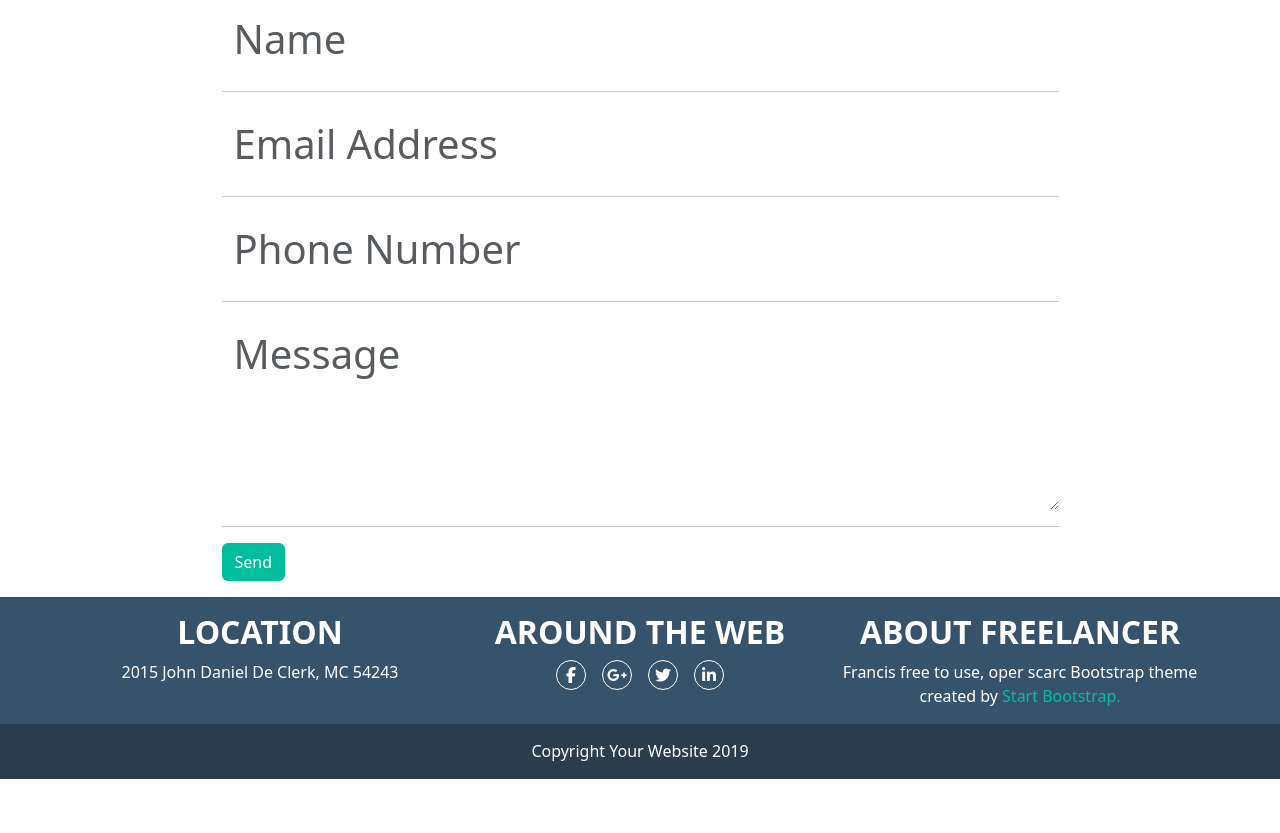
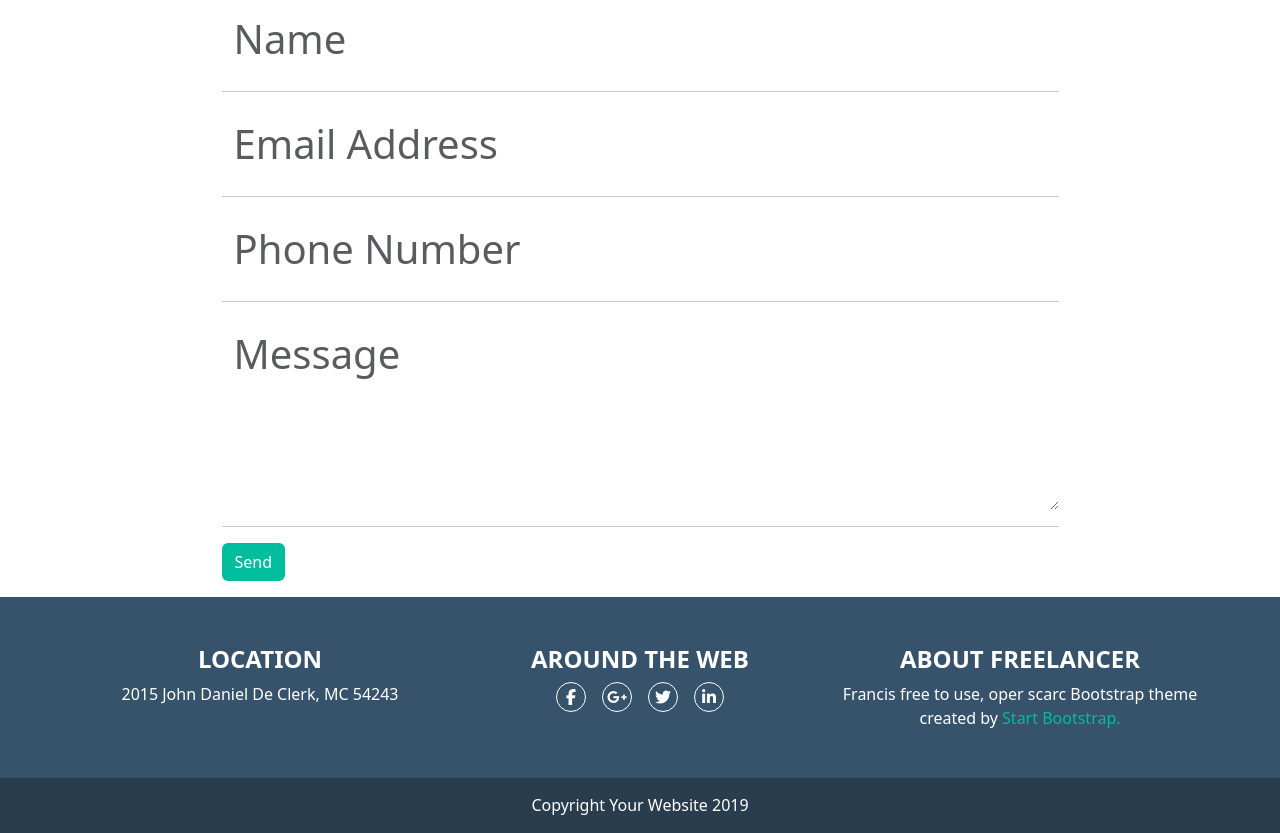
Before and after one commit to Andrea030105/html-css-bootstrap-grid, a plain HTML site: page index.html in a window 1280 px wide. Shown: the part 2355-3188 px from the top of the page. Before the commit the page ends 3134 px from the top, so only its background shows below. Drawn offline with nearby package versions, Linux system fonts and the light colour scheme.

Commit message:
fix-footer-desktop

```diff
--- a/index.html
+++ b/index.html
@@ -210,15 +210,15 @@
     <footer>
         <div class="container">
             <div class="row d-flex justify-content-center">
-                <div class="col-10 col-md-4 text-center">
-                    <div class="container-text cl-white mt-3">
-                        <h2 class="text-uppercase fw-bold">location</h2>
+                <div class="col-12 col-md-4 text-center">
+                    <div class="container-text cl-white mt-5">
+                        <h2 class="text-uppercase fw-bold fs-4">location</h2>
                         <p>2015 John Daniel De Clerk, MC 54243</p>
                     </div>
                 </div>
-                <div class="col-10 col-md-4 text-center">
-                    <div class="container-text cl-white mt-3">
-                        <h2 class="text-uppercase fw-bold">Around the web</h2>
+                <div class="col-12 col-md-4 text-center">
+                    <div class="container-text cl-white mt-5">
+                        <h2 class="text-uppercase fw-bold fs-4">Around the web</h2>
                         <div class="circle-icon d-flex justify-content-center">
                             <div class="border-circle d-flex align-items-center justify-content-center mx-2">
                                 <i class="fa-brands fa-facebook-f"></i>
@@ -235,9 +235,9 @@
                         </div>
                     </div>
                 </div>
-                <div class="col-10 col-md-4 text-center">
-                    <div class="container-text cl-white my-3">
-                        <h2 class="text-uppercase fw-bold">About Freelancer</h2>
+                <div class="col-12 col-md-4 text-center">
+                    <div class="container-text cl-white my-5">
+                        <h2 class="text-uppercase fw-bold fs-4">About Freelancer</h2>
                         <p>Francis free to use, oper scarc Bootstrap theme created by <span>Start Bootstrap.</span></p>
                     </div>
                 </div>
```
